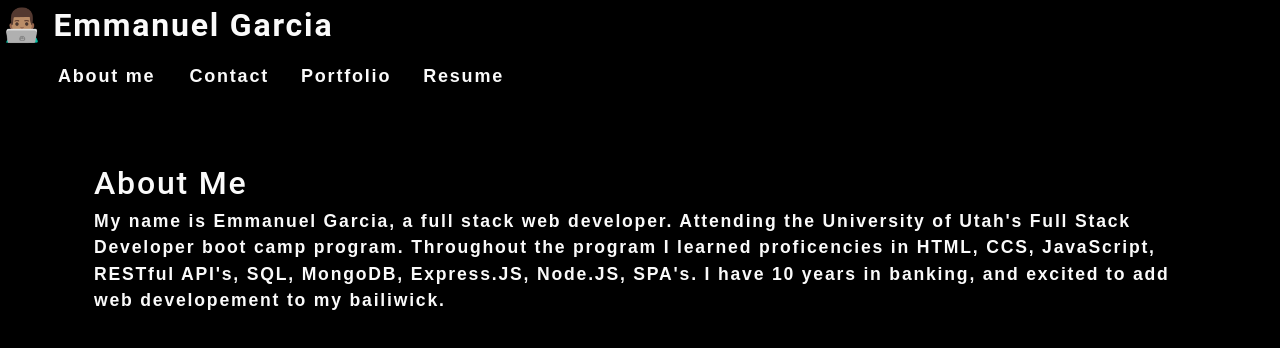
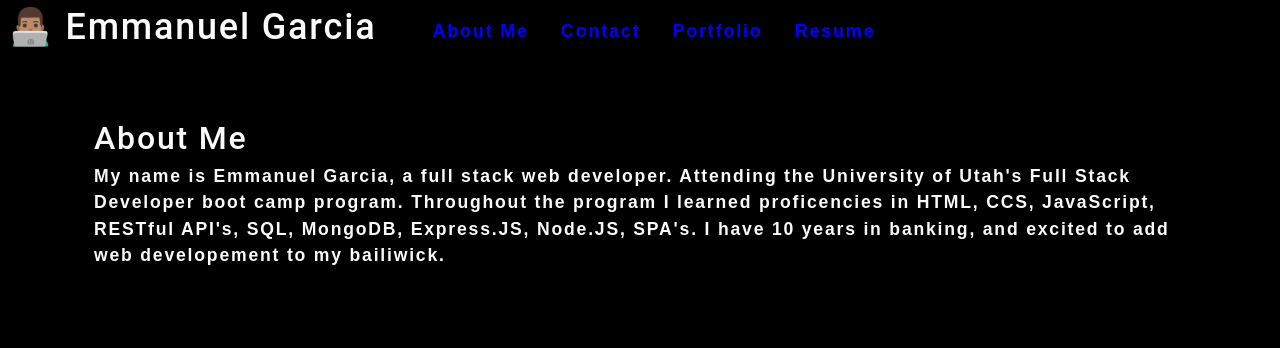
Before and after one commit to GarciaE89/emmanuel-port, a React (Create React App) app: page / in a window 1280 px wide. Shown: the top 348 px of the page. Built offline with nearby package versions, Linux system fonts and the light colour scheme.

Commit message:
updated nav with about, contact, resume and portfolio

```diff
--- a/src/App.css
+++ b/src/App.css
@@ -14,7 +14,7 @@
 }
 
 .App-header {
-  background-color: #282c34;
+  background-color: #647493;
   min-height: 100vh;
   display: flex;
   flex-direction: column;
--- a/src/App.js
+++ b/src/App.js
@@ -2,6 +2,7 @@
 import './App.css';
 import About from './components/About';
 import Nav from './components/Nav';
+// import './App.css'
 
 function App() {
   return (
--- a/src/components/Nav/index.js
+++ b/src/components/Nav/index.js
@@ -1,28 +1,59 @@
 import React from 'react';
 
-function Nav() {
+function Nav(props) {
+    function clickHandler(page) {
+        props.pageSelect(page);
+    }
+    return (
+        <header className='flex-row px-1'
+            onClick={() => {
+                clickHandler("home");
+            }}
+        >
+            <h1>
 
-  return (
-    <header>
-        <h2>
-    <a href="/">
                 <span role="img" aria-label="male technologiest">👨🏽‍💻</span> Emmanuel Garcia
-    </a>
-  </h2>
+
+            </h1>
             <nav>
                 <ul className="flex-row">
-      <li className="mx-2">
-        <a href="#about">
-          About me
-        </a>
+                    <li className="mx-2"
+                    style={{
+                        color: props.selectedPage === "about" ? "#7da4e3" : "blue",
+                      }}
+                        onClick={() => {
+                            clickHandler("about");
+                        }}
+                    >
+                         <span>About Me</span>
                     </li>
-      <li className="mx-2">
+                    <li className="mx-2"
+                    style={{
+                        color: props.selectedPage === "contact" ? "#7da4e3" : "blue",
+                      }}
+                     onClick={() => {
+                        clickHandler("Contact");
+                    }}
+                    >
                         <span>Contact</span>
                     </li>
-      <li className="mx-2">
+                    <li className="mx-2"
+                    style={{
+                        color: props.selectedPage === "portfolio" ? "#7da4e3" : "blue",
+                      }}
+                     onClick={() => {
+                        clickHandler("portfolio");
+                    }}>
                         <span>Portfolio</span>
                     </li>
-      <li className="mx-2">
+                    <li className="mx-2"
+                    style={{
+                        color: props.selectedPage === "resume" ? "#7da4e3" : "blue",
+                      }}
+                     onClick={() => {
+                        clickHandler("resume");
+                    }}
+                    >
                         <span>Resume</span>
                     </li>
                 </ul>
@@ -31,4 +62,5 @@
     );
 }
 
+
 export default Nav;
```
Also changed, not shown: 1 other file (tests, documents, lock files or other folders). Lines whose indentation alone changed are shown as unchanged.
